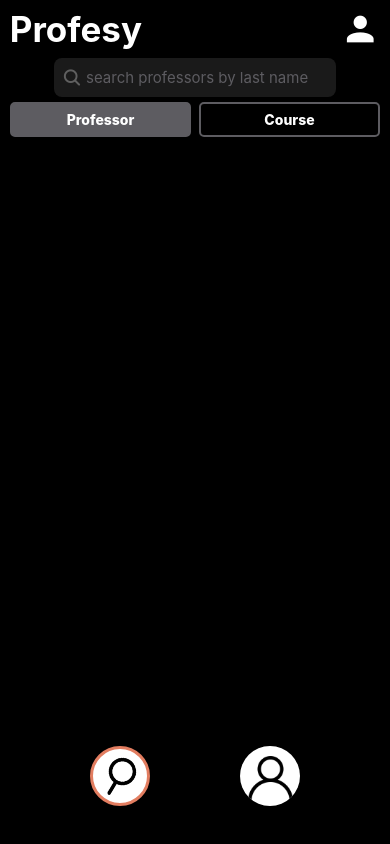
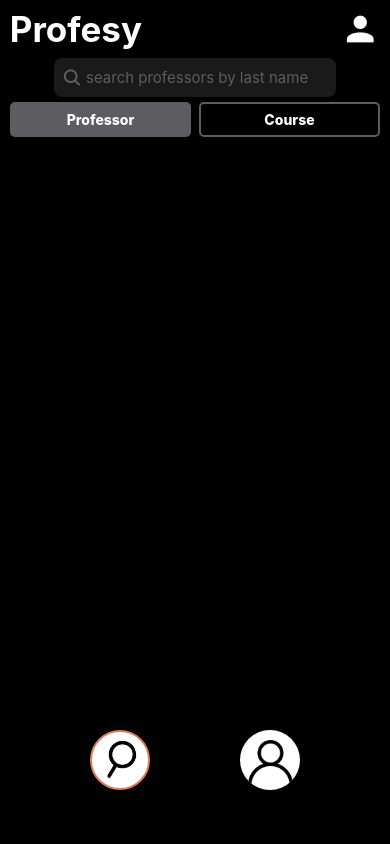
Before and after one commit to elitracy/profesy-public, a React Native app: screen / in a window 390 px wide. Built offline with nearby package versions, Linux system fonts and the light colour scheme.

Commit message:
feat(app.tsx): android version is ready for production vuild
re #14

```diff
--- a/App.tsx
+++ b/App.tsx
@@ -1,4 +1,4 @@
-import { StatusBar, LogBox } from 'react-native'
+import { StatusBar, LogBox, SafeAreaView } from 'react-native'
 import { Login } from './components/screens/Login'
 import { Signup } from './components/screens/Signup'
 import { Home } from './components/screens/Home'
@@ -12,7 +12,6 @@ import { Account } from './components/screens/Account'
 import { Courses } from './components/screens/Courses'
 import React from 'react'
 import NavContext from './utils/NavContext'
-import SplashScreen from 'expo-splash-screen'
 
 const Stack = createNativeStackNavigator<RootStackParamList>()
 LogBox.ignoreAllLogs()
@@ -25,6 +24,9 @@ export default function App() {
   }
 
   return (
+    <SafeAreaView
+      style={{ height: '100%', width: '100%', backgroundColor: 'black' }}
+    >
       <NavContext.Provider value={navSettings}>
         <NavigationContainer>
           <StatusBar
@@ -49,5 +51,6 @@ export default function App() {
           </Stack.Navigator>
         </NavigationContainer>
       </NavContext.Provider>
+    </SafeAreaView>
   )
 }
--- a/components/Navigation.tsx
+++ b/components/Navigation.tsx
@@ -1,9 +1,6 @@
 // IMPORTS
 import { Image, StyleSheet, Pressable, View } from 'react-native'
-import { useState } from 'react'
 import { colors } from '../utils/colors'
-import accountIcon from '../utils/accountIcon.png'
-import searchIcon from '../utils/searchIcon.png'
 import { RootStackParamList } from '../RootStackParams'
 import { NativeStackNavigationProp } from '@react-navigation/native-stack'
 import { useNavigation } from '@react-navigation/native'
@@ -38,7 +35,7 @@ export function Navigation() {
         ]}
       >
         <Image
-          source={searchIcon}
+          source={require('../utils/searchIcon.png')}
           style={{
             width: 34,
             height: 34,
@@ -48,30 +45,6 @@ export function Navigation() {
           }}
         />
       </Pressable>
-
-      {/*FAVORITES BUTTON*/}
-      {/* <Pressable
-        onPress={() => {
-          console.log('favorites pressed!')
-          setNavSelected('favorites')
-        }}
-        style={[
-          navSelected === 'favorites' && styles.pressed,
-          {
-            backgroundColor: 'white',
-            borderRadius: 50,
-            width: 60,
-            height: 60,
-            alignItems: 'center',
-            justifyContent: 'center',
-          },
-        ]}
-      >
-        <Image
-          source={favoriteIcon}
-          style={{ width: 40, height: 40, padding: 5 }}
-        />
-      </Pressable> */}
 
       {/*ACCOUNT BUTTON*/}
       <Pressable
@@ -93,7 +66,7 @@ export function Navigation() {
         ]}
       >
         <Image
-          source={accountIcon}
+          source={require('../utils/accountIcon.png')}
           style={{ width: 45, height: 45, marginBottom: -5 }}
         />
       </Pressable>
@@ -104,20 +77,18 @@ export function Navigation() {
 // STYLES - NOTE: convert to inline
 const styles = StyleSheet.create({
   navContainer: {
-    height: '15%',
+    height: '20%',
     position: 'absolute',
     zIndex: 100,
     bottom: 0,
-    paddingBottom: 15,
     backgroundColor: 'black',
     width: '100%',
     flexDirection: 'row',
     alignItems: 'center',
     justifyContent: 'space-evenly',
-    borderTopWidth: 6,
   },
   pressed: {
-    borderWidth: 3,
+    borderWidth: 2,
     borderColor: colors.RED,
   },
 })
--- a/config/env.js
+++ b/config/env.js
@@ -2,4 +2,3 @@ import { NODE_ENV, PROD_URL, DEV_URL } from '@env'
 
 let API_URL = NODE_ENV == 'development' ? DEV_URL : PROD_URL
 export default API_URL
-// export default API_URL
--- a/package.json
+++ b/package.json
@@ -1,10 +1,10 @@
 {
-  "version": "1.0.0",
+  "version": "1.1.12",
   "name": "profesy",
   "main": "node_modules/expo/AppEntry.js",
   "scripts": {
     "start": "cross-env NODE_ENV=production && expo start",
-    "dev": "cross-env NODE_ENV='development' && expo start",
+    "dev": "cross-env NODE_ENV=development expo start",
     "android": "expo start --android",
     "ios": "expo start --ios",
     "web": "expo start --web",
@@ -51,7 +51,7 @@
   "devDependencies": {
     "@babel/core": "^7.12.9",
     "@types/node": "^18.7.2",
-    "@types/react-native": "~0.64.12",
+    "@types/react-native": "^0.69.5",
     "@typescript-eslint/eslint-plugin": "^5.9.0",
     "@typescript-eslint/parser": "^5.9.0",
     "cz-conventional-changelog": "3.3.0",
--- a/utils/NavContext.ts
+++ b/utils/NavContext.ts
@@ -1,5 +1,8 @@
 import { createContext } from 'react'
 
-const NavContext = createContext('home')
+const NavContext = createContext<{
+  currentNav: string
+  setCurrentNav: (nav: string) => void
+}>({ currentNav: 'home', setCurrentNav: () => null })
 
 export default NavContext
```
Also changed, not shown: 2 other files (tests, documents, lock files or other folders). Lines whose indentation alone changed are shown as unchanged.
